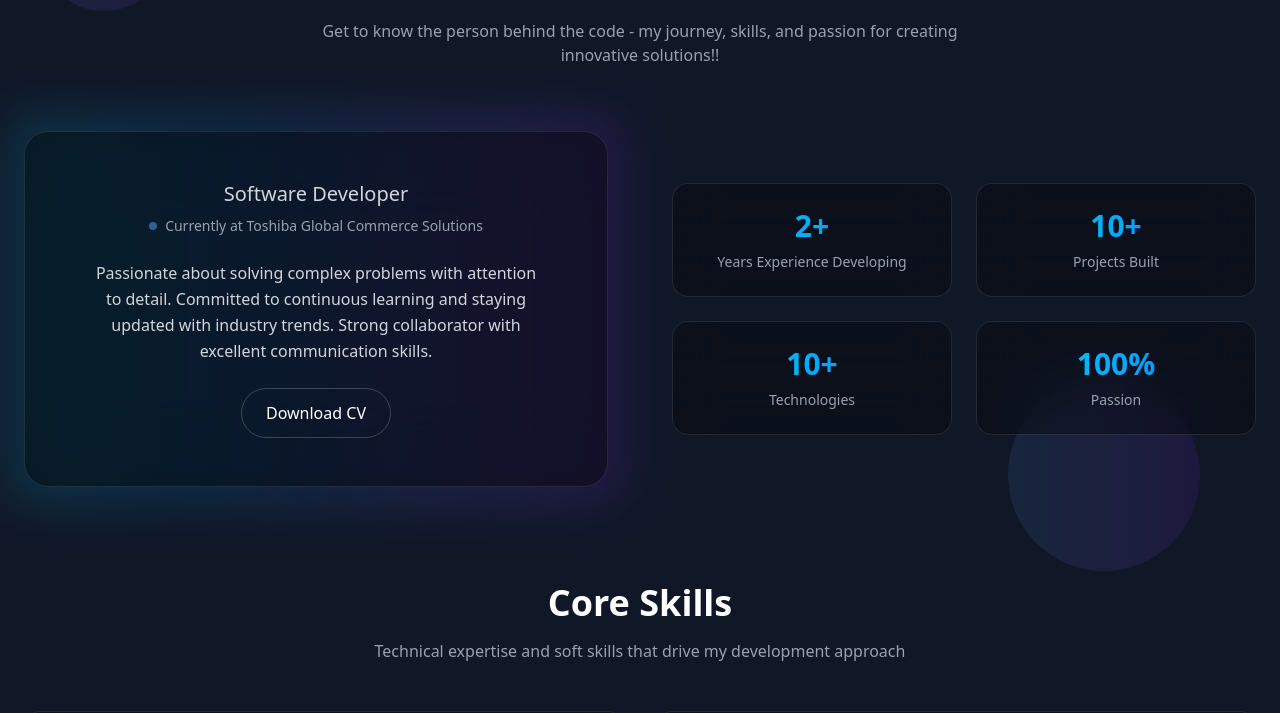
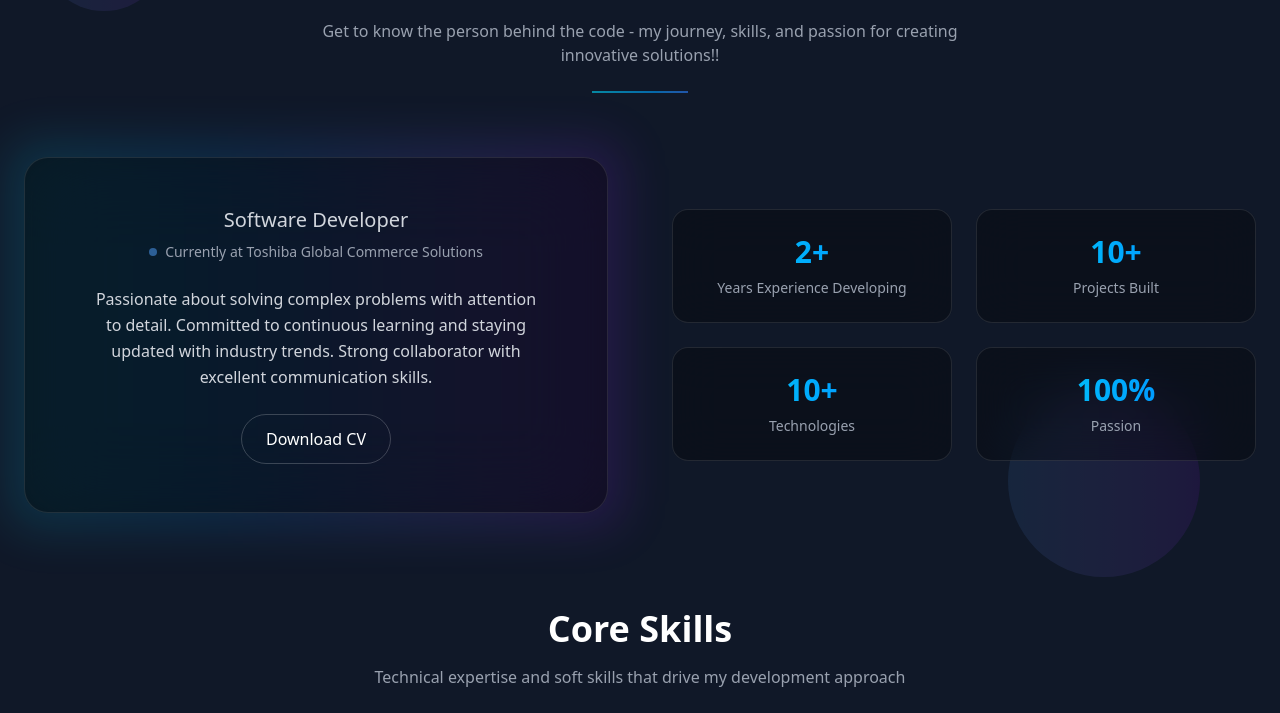
Before and after one commit to amirmx2905/MyDevPort, a Vue app: page / in a window 1280 px wide. Shown: the part 1037-1750 px from the top of the page. Built offline with nearby package versions, Linux system fonts and the light colour scheme.

Commit message:
ADDED accent line to other headers

```diff
--- a/src/components/AboutMe/subcomponents/SectionHeader.vue
+++ b/src/components/AboutMe/subcomponents/SectionHeader.vue
@@ -21,6 +21,14 @@
       Get to know the person behind the code - my journey, skills, and passion
       for creating innovative solutions!!
     </p>
+
+    <!-- ===============================
+         ACCENT LINE
+         =============================== -->
+    <!-- Subtle gradient line for visual separation -->
+    <div
+      class="w-24 h-0.5 bg-gradient-to-r from-cyan-400 to-blue-500 mx-auto mt-6 opacity-60"
+    ></div>
   </div>
 </template>
 
--- a/src/components/Contact/subcomponents/SectionHeader.vue
+++ b/src/components/Contact/subcomponents/SectionHeader.vue
@@ -12,7 +12,7 @@
     <h1 class="text-5xl lg:text-7xl font-bold text-white bg-clip-text mb-6">
       Contact
       <span
-        class="text-transparent bg-clip-text bg-gradient-to-r from-pink-400 to-purple-500 font-light"
+        class="text-transparent bg-clip-text bg-gradient-to-r from-emerald-400 to-blue-500 font-light"
       >
         Me
       </span>
@@ -21,6 +21,14 @@
       Let's connect! Send me a message and I'll get back to you as soon as
       possible.
     </p>
+
+    <!-- ===============================
+         ACCENT LINE
+         =============================== -->
+    <!-- Subtle gradient line for visual separation -->
+    <div
+      class="w-24 h-0.5 bg-gradient-to-r from-emerald-400 to-blue-500 mx-auto mt-6 opacity-60"
+    ></div>
   </div>
 </template>
 
--- a/src/components/Experience/experienceData.ts
+++ b/src/components/Experience/experienceData.ts
@@ -107,7 +107,7 @@ export const experienceData: Experience[] = [
       "Implementing modern web technologies and best practices",
       "Contributing to code reviews and technical documentation",
     ],
-    technologies: ["Vue", "JavaScript", "Figma", "SQL", "Git", "Agile"],
+    technologies: ["Vue", "JavaScript", "HTML", "Figma", "SQL", "Git", "Agile"],
     type: "internship",
   },
 ];
```
